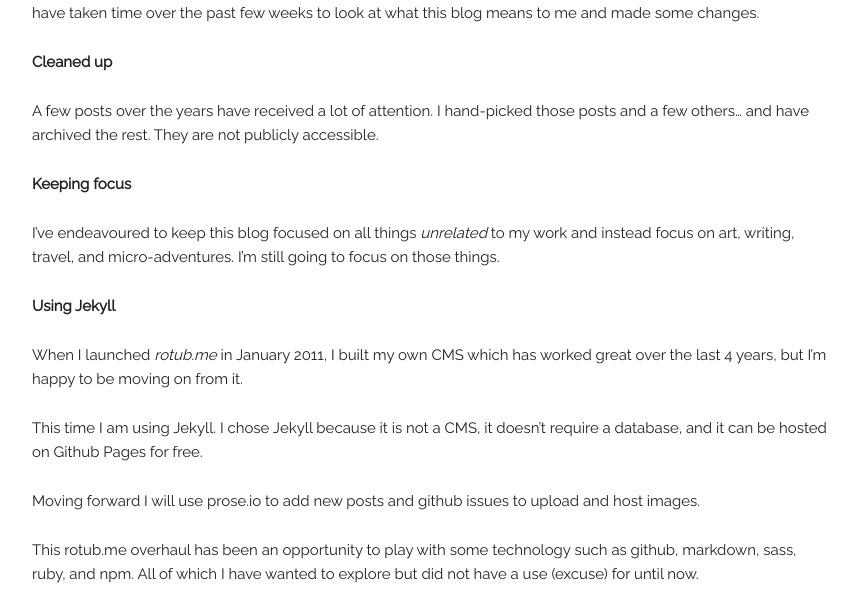
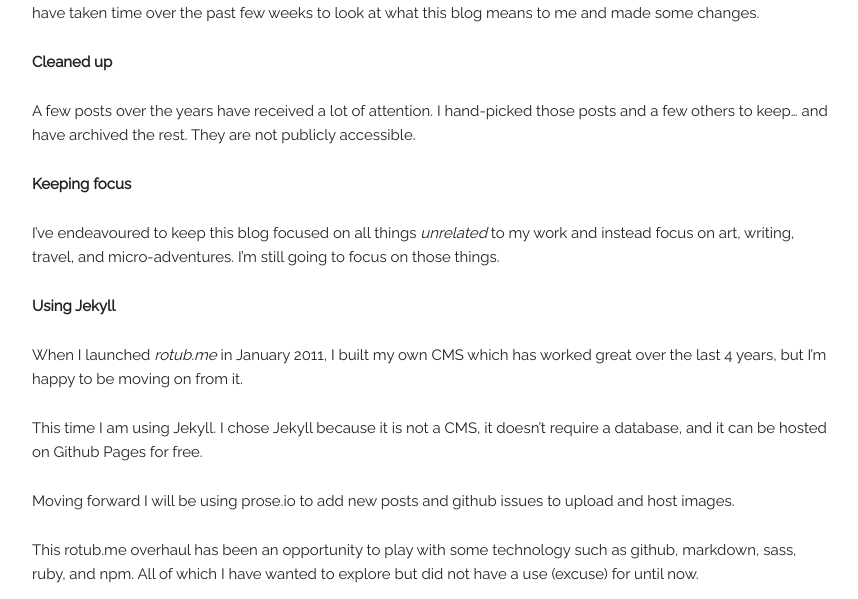
Before and after one commit to rotub/rotub.github.io, a Jekyll site: the page built from _posts/2015-03-29-moved-to-jekyll.markdown, in a window 1280 px wide and 1147 px high. Shown: the part 292-891 px from the top of the window, without its empty margins (208-1066 px from the left). Built offline with Jekyll 4.4.1, drawn with Linux system fonts in a browser that asks for light colours; nearby versions of some CDN libraries; comment, search, counter and statistics services are not loaded.

Commit message:
Update 2015-03-29-moved-to-jekyll.markdown

```diff
--- a/_posts/2015-03-29-moved-to-jekyll.markdown
+++ b/_posts/2015-03-29-moved-to-jekyll.markdown
@@ -10,7 +10,7 @@
 
 **Cleaned up**
 
-A few posts over the years have received a lot of attention. I hand-picked those posts and a few others... and have archived the rest. They are not publicly accessible.
+A few posts over the years have received a lot of attention. I hand-picked those posts and a few others to keep... and have archived the rest. They are not publicly accessible.
 
 **Keeping focus**
 
@@ -22,6 +22,6 @@
 
 This time I am using Jekyll. I chose Jekyll because it is not a CMS, it doesn't require a database, and it can be hosted on Github Pages for free.
 
-Moving forward I will use prose.io to add new posts and github issues to upload and host images.
+Moving forward I will be using prose.io to add new posts and github issues to upload and host images.
 
 This rotub.me overhaul has been an opportunity to play with some technology such as github, markdown, sass, ruby, and npm. All of which I have wanted to explore but did not have a use (excuse) for until now.
```
